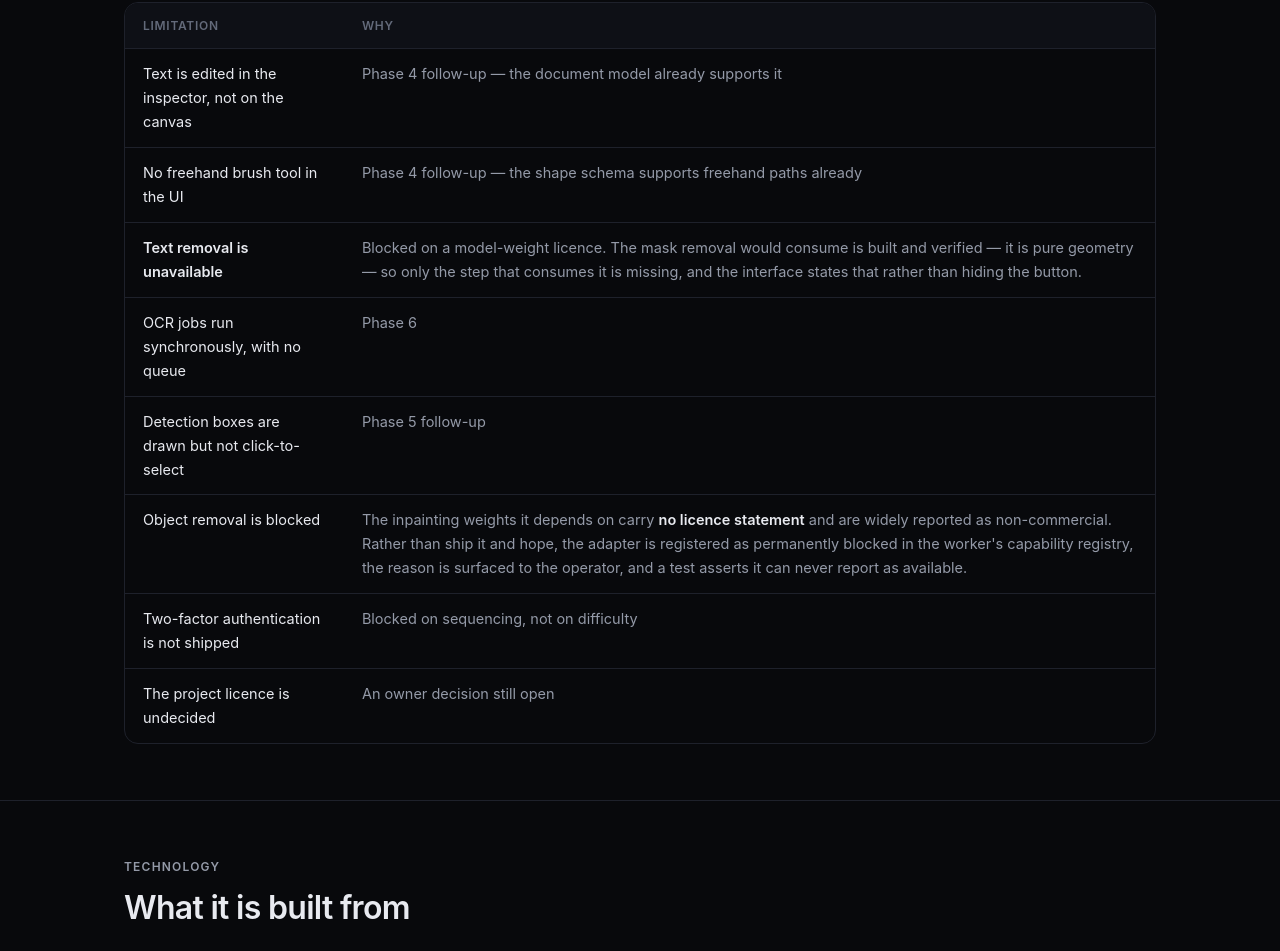
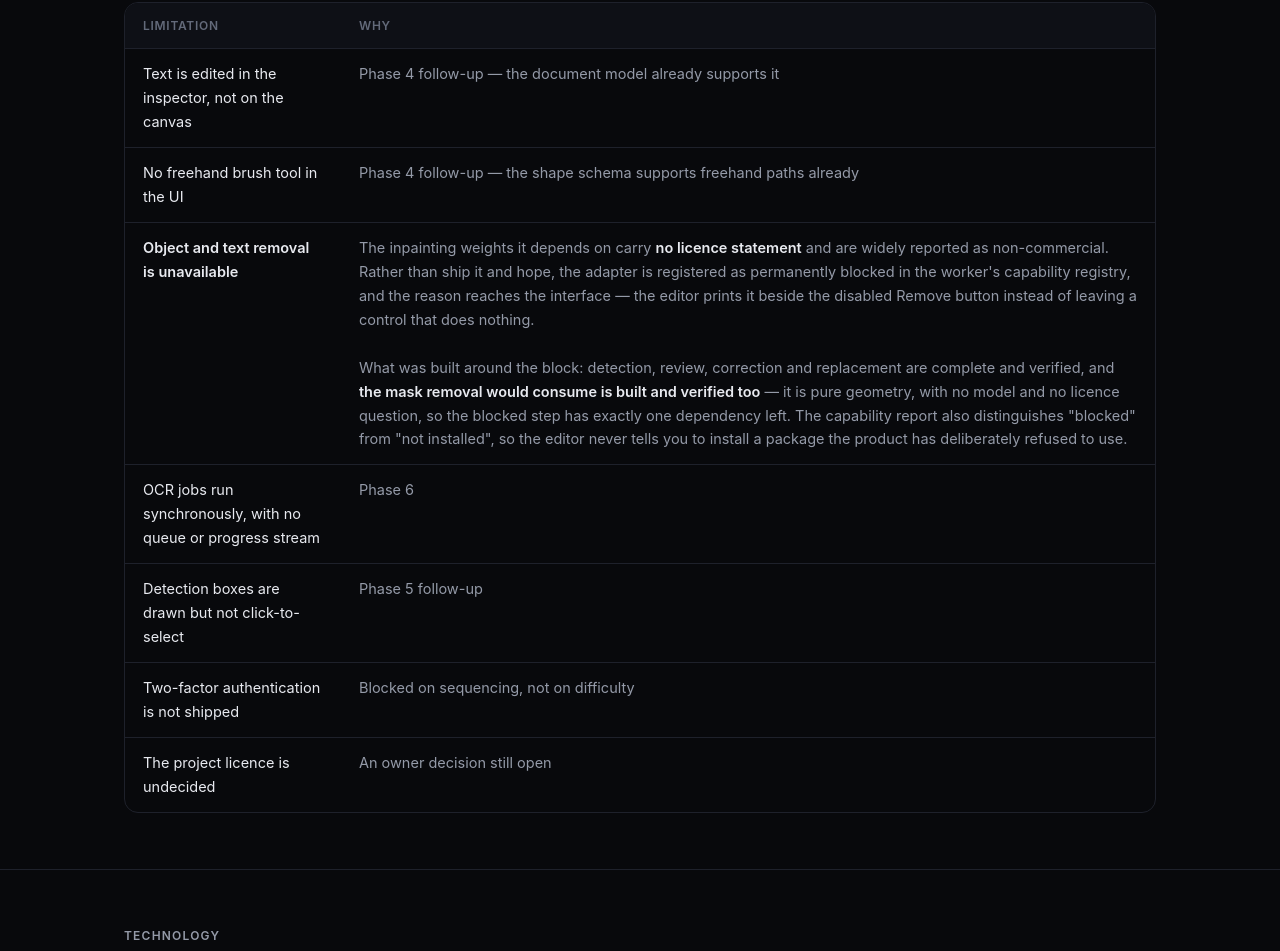
Before and after one commit to ulasmango-cmd/localcanvas-ai, a plain HTML site: page index.html in a window 1280 px wide. Shown: the part 9807-10758 px from the top of the page. Drawn offline with Linux system fonts and the light colour scheme.

Commit message:
Merge the duplicate removal rows and describe what was built around the block
The limitations table ended up with two rows saying the same thing — one from the
Phase 5 edit and the pre-existing one. Merged into a single row that states the
block and, more usefully, what was built around it: detection, review, correction
and replacement are complete, and the mask removal would consume is built and
verified too, so the blocked step has exactly one dependency left.

Also expands the README's removal note the same way, because the interesting part
is no longer the block — it is that everything except the inpainting call is
finished and the block reaches the interface with its real reason.

```diff
--- a/index.html
+++ b/index.html
@@ -685,16 +685,25 @@ flowchart LR
           <tbody>
             <tr><td>Text is edited in the inspector, not on the canvas</td><td>Phase 4 follow-up &mdash; the document model already supports it</td></tr>
             <tr><td>No freehand brush tool in the UI</td><td>Phase 4 follow-up &mdash; the shape schema supports freehand paths already</td></tr>
-            <tr><td><strong>Text removal is unavailable</strong></td><td>Blocked on a model-weight licence. The mask removal would consume is built and verified &mdash; it is pure geometry &mdash; so only the step that consumes it is missing, and the interface states that rather than hiding the button.</td></tr>
-            <tr><td>OCR jobs run synchronously, with no queue</td><td>Phase 6</td></tr>
-            <tr><td>Detection boxes are drawn but not click-to-select</td><td>Phase 5 follow-up</td></tr>
-            <tr><td>Object removal is blocked</td><td>
+            <tr><td><strong>Object and text removal is unavailable</strong></td><td>
               The inpainting weights it depends on carry <strong>no licence
               statement</strong> and are widely reported as non-commercial. Rather
               than ship it and hope, the adapter is registered as permanently
-              blocked in the worker's capability registry, the reason is surfaced to
-              the operator, and a test asserts it can never report as available.
+              blocked in the worker's capability registry, and the reason reaches
+              the interface &mdash; the editor prints it beside the disabled Remove
+              button instead of leaving a control that does nothing.
+              <br><br>
+              What was built around the block: detection, review, correction and
+              replacement are complete and verified, and <strong>the mask removal
+              would consume is built and verified too</strong> &mdash; it is pure
+              geometry, with no model and no licence question, so the blocked step
+              has exactly one dependency left. The capability report also
+              distinguishes "blocked" from "not installed", so the editor never
+              tells you to install a package the product has deliberately refused
+              to use.
             </td></tr>
+            <tr><td>OCR jobs run synchronously, with no queue or progress stream</td><td>Phase 6</td></tr>
+            <tr><td>Detection boxes are drawn but not click-to-select</td><td>Phase 5 follow-up</td></tr>
             <tr><td>Two-factor authentication is not shipped</td><td>Blocked on sequencing, not on difficulty</td></tr>
             <tr><td>The project licence is undecided</td><td>An owner decision still open</td></tr>
           </tbody>
```
Also changed, not shown: 1 other file.
